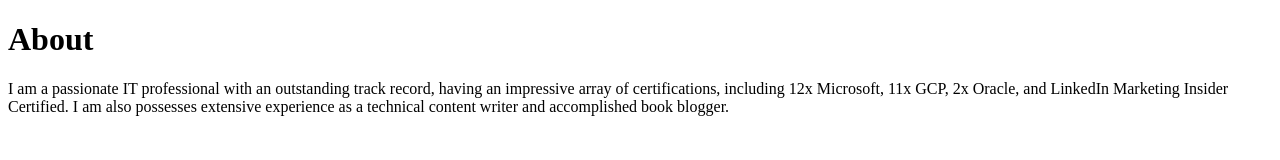
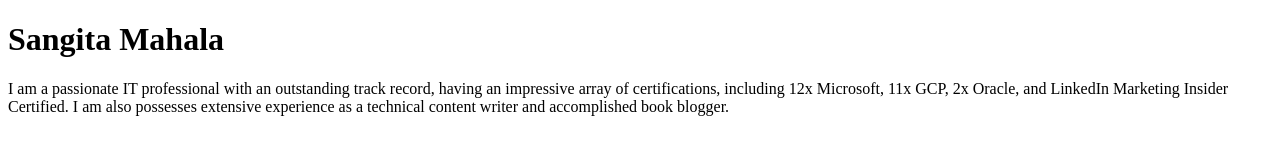
Before and after one commit to sangita9853/scaler-website-challenge, a plain HTML site: page index.html in a window 1280 px wide. Drawn offline with Linux system fonts and the light colour scheme.

Commit message:
Update index.html

```diff
--- a/index.html
+++ b/index.html
@@ -4,7 +4,7 @@
   <title>Sangita Mahala</title>
 </head>
 <body>
-  <h1>About</h1>
+  <h1>Sangita Mahala</h1>
   <p>I am a passionate IT professional with an outstanding track record, having an impressive array of certifications, including 12x Microsoft, 11x GCP, 2x Oracle, and LinkedIn Marketing Insider Certified. I am also possesses extensive experience as a technical content writer and accomplished book blogger.</p>
 </body>
 </html>
```
